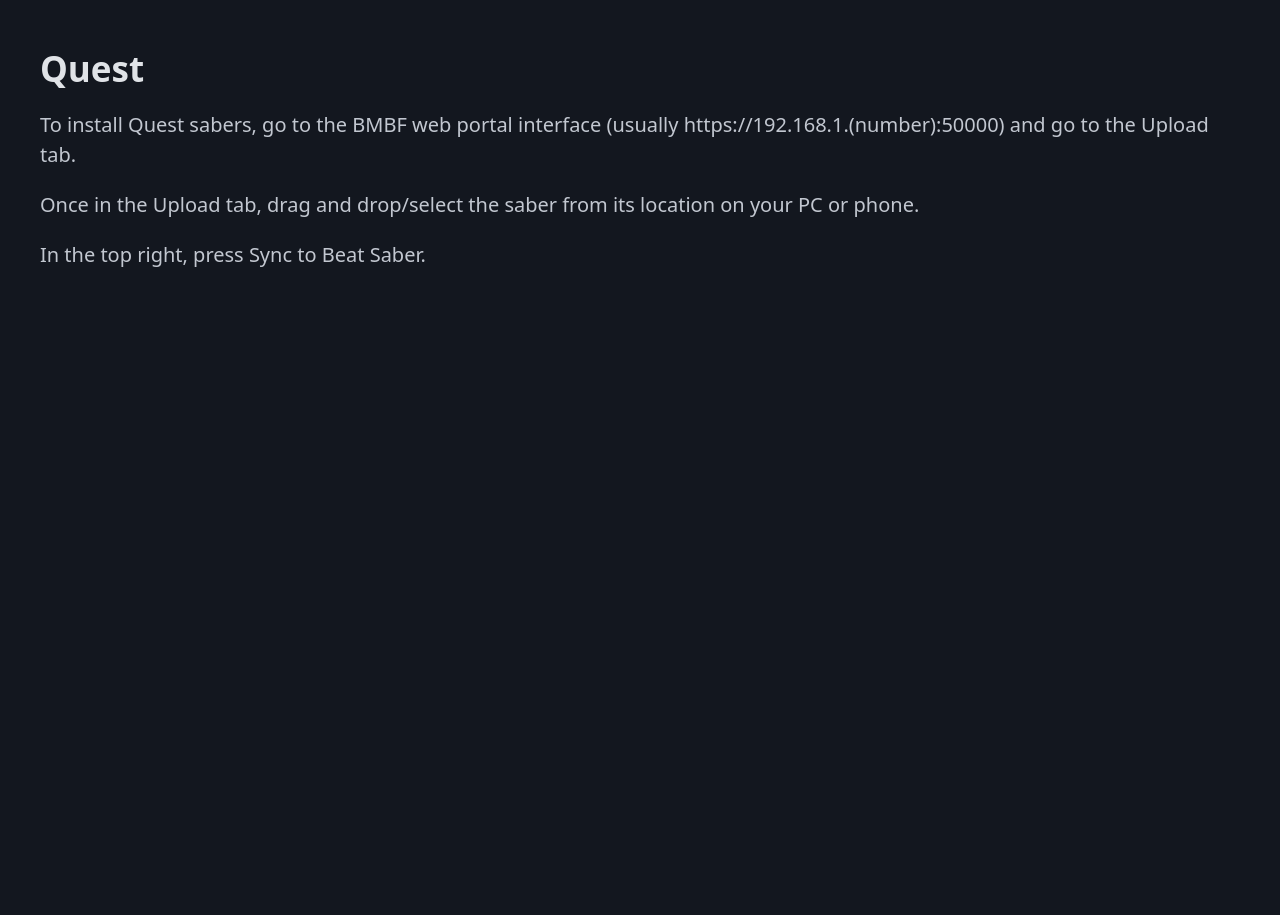
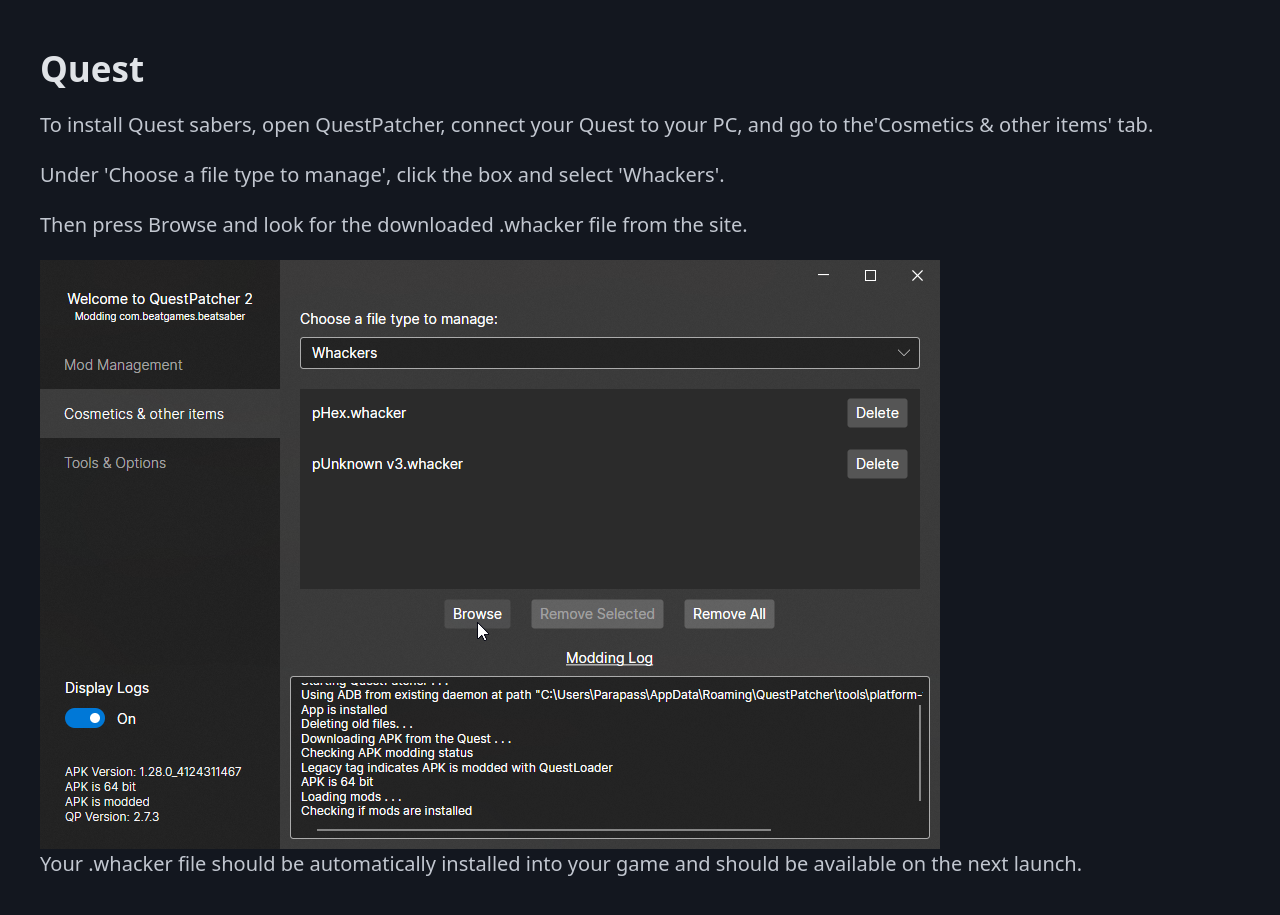
Before and after one commit to Parapass/parapass.github.io, a plain HTML site: page cdn/sabers/install.html in a window 1280 px wide. Shown: the part 1213-2128 px from the top of the page. Before the commit the page ends 1523 px from the top, so only its background shows below. Drawn offline with Linux system fonts and the light colour scheme.

Commit message:
rewrite quest guide (ive needed to do this)

```diff
--- a/cdn/sabers/install.html
+++ b/cdn/sabers/install.html
@@ -23,7 +23,7 @@
                 <li><a href="/parapacks" class="secondary">ParaPacks</a></li>
             </ul>
         </nav>
-      <h1>Saber Installation Guide</h1>
+      <h1>Saber Installation Guide - Parapass</h1>
     </main>
       <main class="container">
       <h3>This assumes you have already modded your game. Don't know? Check <a href="https://bsmg.wiki/beginners-guide.html">BSMG's guide on how to mod your game</a>.</h3>
@@ -33,9 +33,11 @@
       <img src="installguide/beatsaber.png" alt="Picture of Beat Saber install directory" />
       <p>Once the sabers are in the folder, launch the game and check SaberFactory/CustomSabers in the Mods menu to the left and you will have the sabers you've downloaded.</p>
       <h2>Quest</h2>
-      <p>To install Quest sabers, go to the BMBF web portal interface (usually https://192.168.1.(number):50000) and go to the Upload tab.</p>
-      <p>Once in the Upload tab, drag and drop/select the saber from its location on your PC or phone.</p>
-      <p>In the top right, press Sync to Beat Saber.</p>
+      <p>To install Quest sabers, open QuestPatcher, connect your Quest to your PC, and go to the'Cosmetics & other items' tab.</p>
+      <p>Under 'Choose a file type to manage', click the box and select 'Whackers'.</p>
+      <p>Then press Browse and look for the downloaded .whacker file from the site.</p>
+      <img src="installguide/questpatcher.png" alt="Picture of the QuestPatcher app" />
+      <p>Your .whacker file should be automatically installed into your game and should be available on the next launch.</p>
   </main>
  </body>
 </html>
```
Also changed, not shown: cdn/sabers/installguide/questpatcher.png (added).
